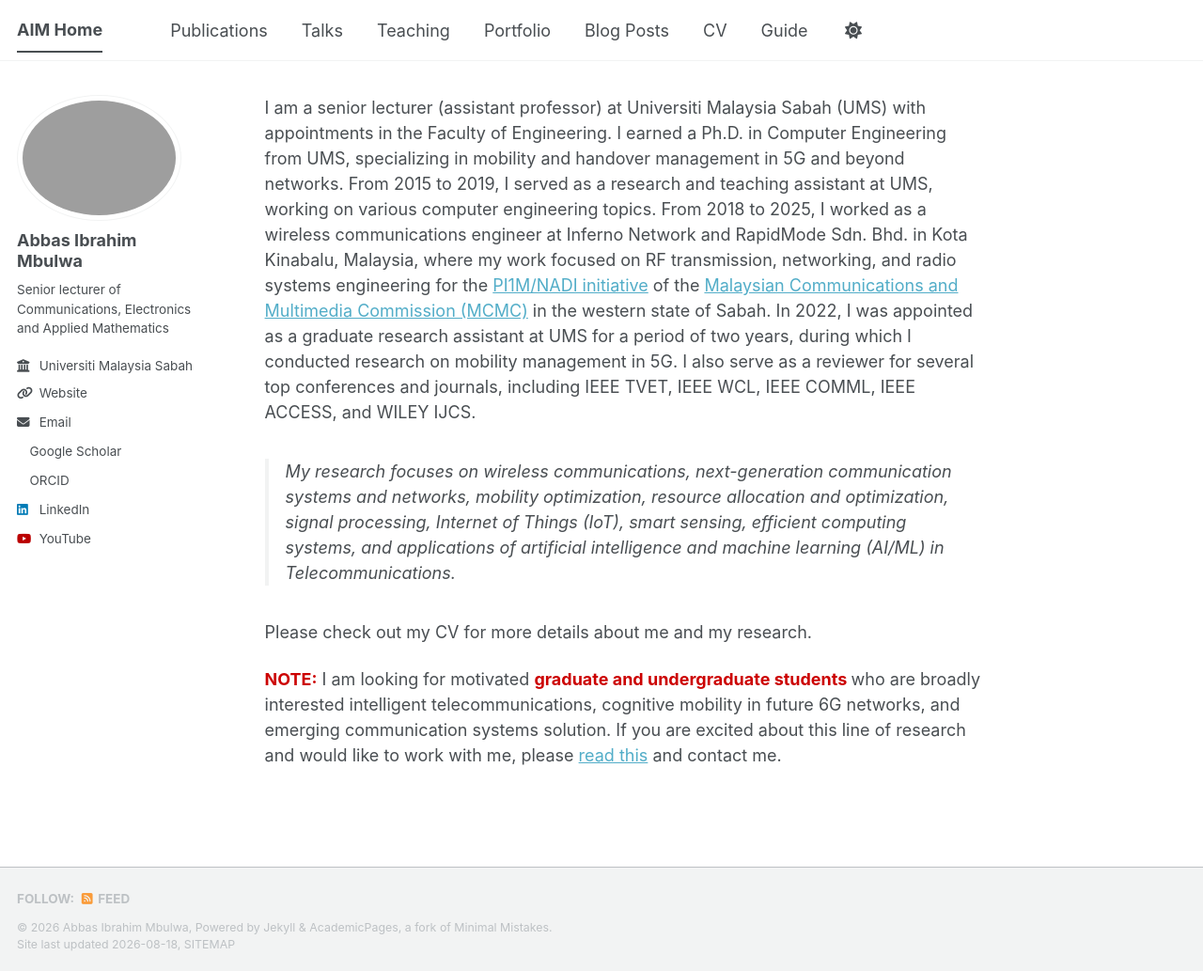
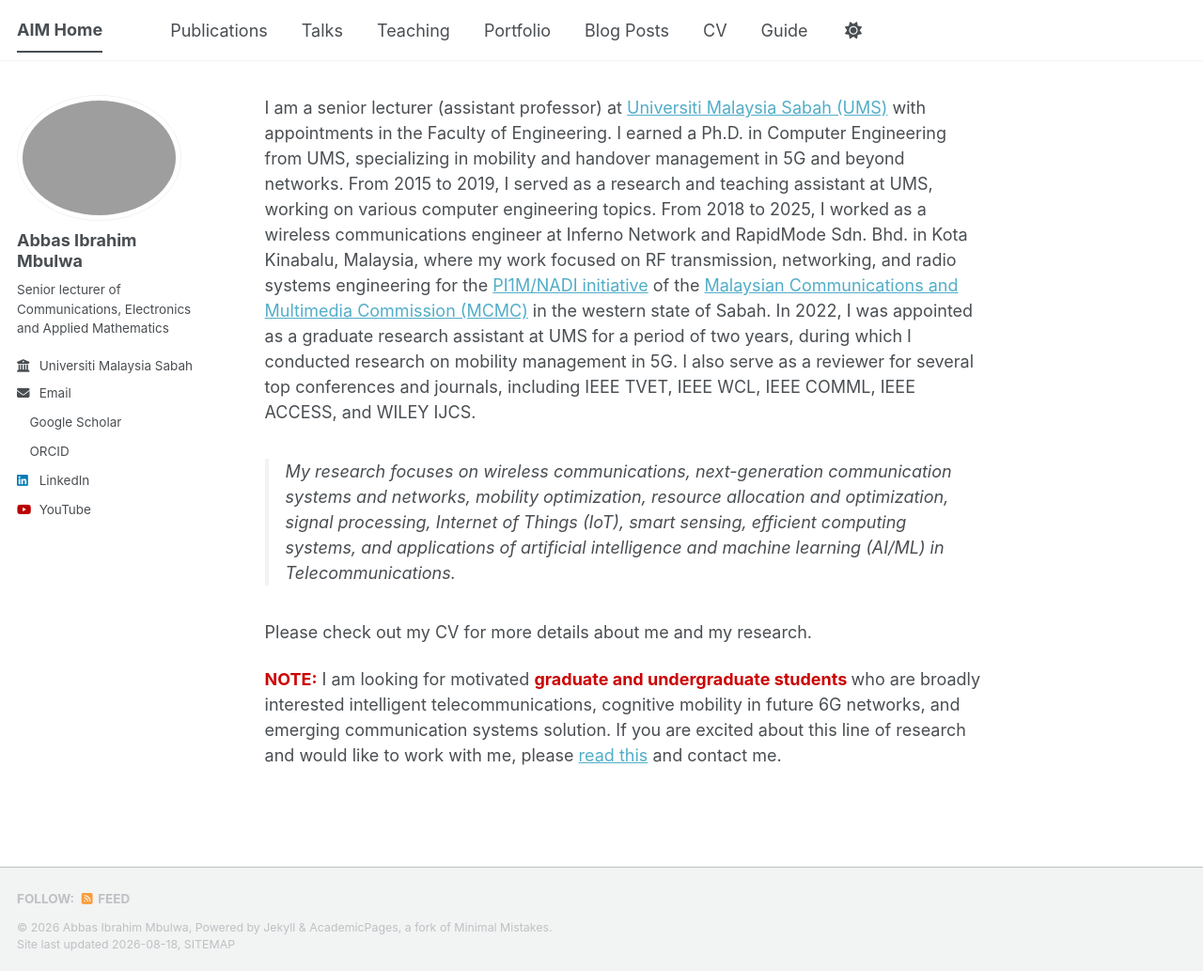
Before and after one commit to aimbulwa/aimbulwa.github.io, a Jekyll site: the page built from _pages/about.md, in a window 1280 px wide and 1033 px high. Shown: the whole window at 94% size. Built offline with Jekyll 4.4.1, drawn with Linux system fonts in a browser that asks for light colours; a style sheet for code colours, icons or effects is not loaded.

```diff
--- a/_config.yml
+++ b/_config.yml
@@ -29,7 +29,7 @@ author:
   bio              : "Senior lecturer of Communications, Electronics and Applied Mathematics" # at Universiti Malaysia Sabah (UMS). He is a member of the Institute of Electrical and Electronics Engineers (IEEE). His research interests include Wireless Communications, Applications of AI/ML in Telecommunication, Signal processing and smart sensing. He has published numerous research papers in reputable journals and conferences, contributing to advancements in the field of Telecommunication."
   location         : #"Malaysia"
   employer         : "Universiti Malaysia Sabah"
-  uri              : "https://ums.edu.my"
+  uri              : #"https://ums.edu.my"
   email            : "mbulwa@ums.edu.my"
 
   # Academic websites
--- a/_pages/about.md
+++ b/_pages/about.md
@@ -18,7 +18,7 @@ however some css and javascript style features will not be visible in the markdo
 
 -->
 
-I am a senior lecturer (assistant professor) at Universiti Malaysia Sabah (UMS) with appointments in the Faculty of Engineering. I earned a Ph.D. in Computer Engineering from UMS, specializing in mobility and handover management in 5G and beyond networks. From 2015 to 2019, I served as a research and teaching assistant at UMS, working on various computer engineering topics. From 2018 to 2025, I worked as a wireless communications engineer at Inferno Network and RapidMode Sdn. Bhd. in Kota Kinabalu, Malaysia, where my work focused on RF transmission, networking, and radio systems engineering for the [PI1M/NADI initiative](https://www.nadi.my/?lang=en) of the [Malaysian Communications and Multimedia Commission (MCMC)](https://www.mcmc.gov.my/en/home) in the western state of Sabah. In 2022, I was appointed as a graduate research assistant at UMS for a period of two years, during which I conducted research on mobility management in 5G. I also serve as a reviewer for several top conferences and journals, including IEEE TVET, IEEE WCL, IEEE COMML, IEEE ACCESS, and WILEY IJCS.
+I am a senior lecturer (assistant professor) at [Universiti Malaysia Sabah (UMS)](https://ums.edu.my) with appointments in the Faculty of Engineering. I earned a Ph.D. in Computer Engineering from UMS, specializing in mobility and handover management in 5G and beyond networks. From 2015 to 2019, I served as a research and teaching assistant at UMS, working on various computer engineering topics. From 2018 to 2025, I worked as a wireless communications engineer at Inferno Network and RapidMode Sdn. Bhd. in Kota Kinabalu, Malaysia, where my work focused on RF transmission, networking, and radio systems engineering for the [PI1M/NADI initiative](https://www.nadi.my/?lang=en) of the [Malaysian Communications and Multimedia Commission (MCMC)](https://www.mcmc.gov.my/en/home) in the western state of Sabah. In 2022, I was appointed as a graduate research assistant at UMS for a period of two years, during which I conducted research on mobility management in 5G. I also serve as a reviewer for several top conferences and journals, including IEEE TVET, IEEE WCL, IEEE COMML, IEEE ACCESS, and WILEY IJCS.
 
 >My research focuses on wireless communications, next-generation communication systems and networks, mobility optimization, resource allocation and optimization, signal processing, Internet of Things (IoT), smart sensing, efficient computing systems, and applications of artificial intelligence and machine learning (AI/ML) in Telecommunications.
 
```
